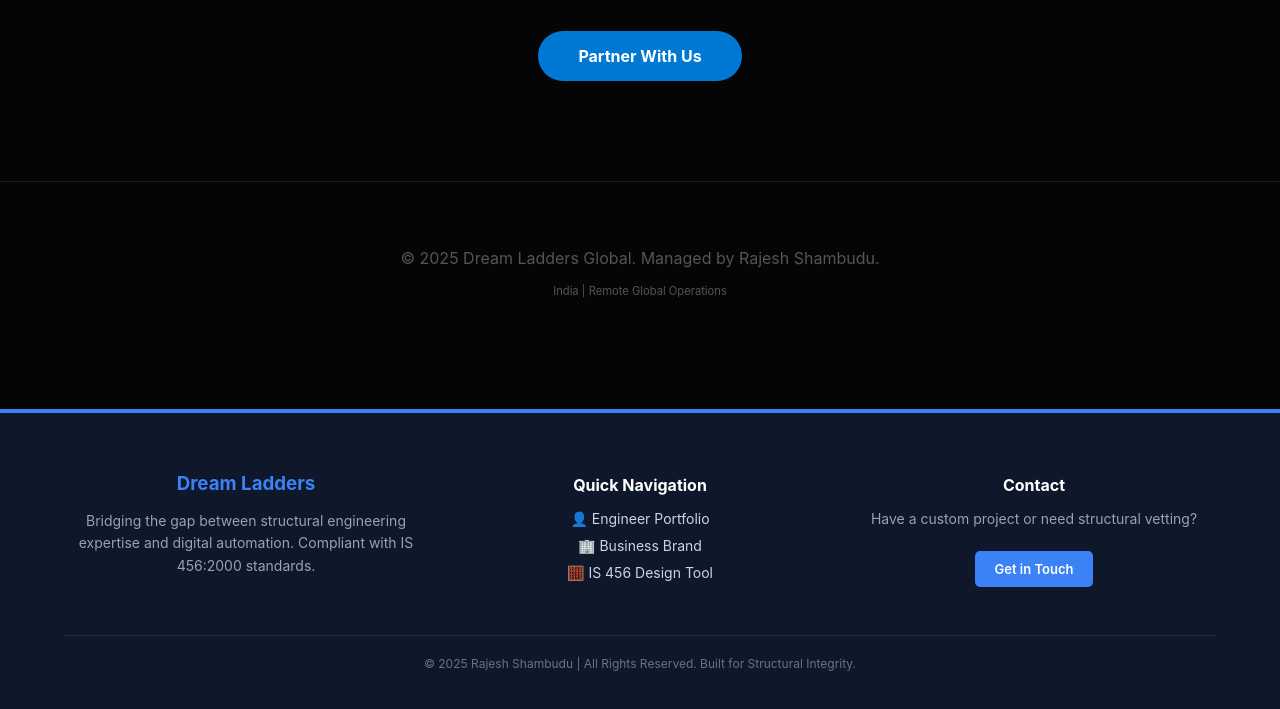
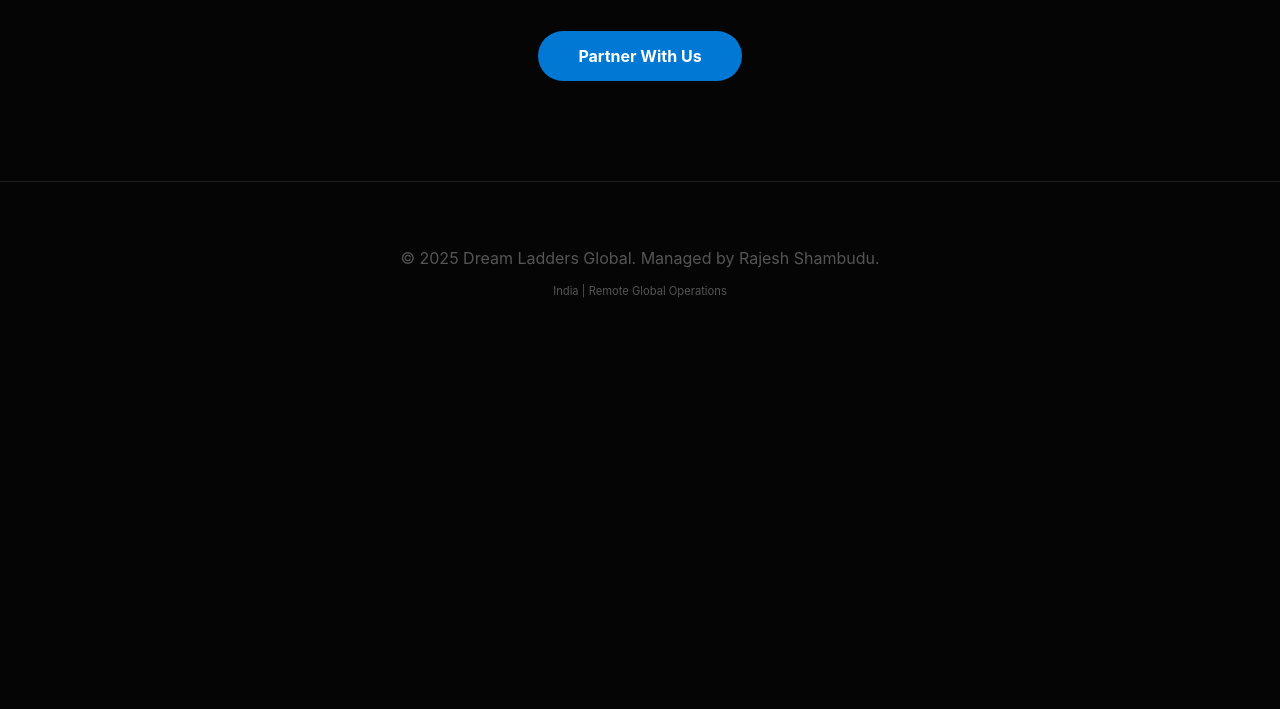
Before and after one commit to rajeshshambudu/DREAM-LADDERS, a plain HTML site: page index.html in a window 1280 px wide. Shown: the part 2491-3200 px from the top of the page. After the commit the page ends 2850 px from the top, so only its background shows below. Drawn offline with Linux system fonts and the light colour scheme.

Commit message:
Update index.html

```diff
--- a/index.html
+++ b/index.html
@@ -197,42 +197,6 @@
     </footer>
 
 
-<footer class="unified-footer no-print" style="margin-top: 50px; padding: 40px 5%; background: #0f172a; color: white; border-top: 4px solid #3b82f6; font-family: 'Inter', sans-serif;">
-    <div style="max-width: 1200px; margin: 0 auto; display: grid; grid-template-columns: repeat(auto-fit, minmax(250px, 1fr)); gap: 30px;">
-
-        <div>
-            <h3 style="color: #3b82f6; margin-bottom: 15px;">Dream Ladders</h3>
-            <p style="font-size: 14px; line-height: 1.6; color: #94a3b8;">
-                Bridging the gap between structural engineering expertise and digital automation.
-                Compliant with IS 456:2000 standards.
-            </p>
-        </div>
-
-        <div>
-            <h4 style="margin-bottom: 15px; font-size: 16px;">Quick Navigation</h4>
-            <ul style="list-style: none; padding: 0; font-size: 14px;">
-                <li style="margin-bottom: 10px;"><a href="https://rajeshshambudu.github.io/Portfolio/" style="color: #cbd5e0; text-decoration: none;">👤 Engineer Portfolio</a></li>
-                <li style="margin-bottom: 10px;"><a href="https://rajeshshambudu.github.io/DREAM-LADDERS/" style="color: #cbd5e0; text-decoration: none;">🏢 Business Brand</a></li>
-                <li style="margin-bottom: 10px;"><a href="https://rajeshshambudu.github.io/dreamladders/" style="color: #cbd5e0; text-decoration: none;">🧮 IS 456 Design Tool</a></li>
-            </ul>
-        </div>
-
-        <div>
-            <h4 style="margin-bottom: 15px; font-size: 16px;">Contact</h4>
-            <p style="font-size: 14px; color: #94a3b8;">Have a custom project or need structural vetting?</p>
-            <a href="https://rajeshshambudu.github.io/Portfolio/" style="display: inline-block; margin-top: 10px; padding: 10px 20px; background: #3b82f6; color: white; text-decoration: none; border-radius: 5px; font-weight: 600; font-size: 13px;">Get in Touch</a>
-        </div>
-    </div>
-
-    <div style="max-width: 1200px; margin: 40px auto 0; padding-top: 20px; border-top: 1px solid #1e293b; text-align: center; font-size: 12px; color: #64748b;">
-        © 2025 Rajesh Shambudu | All Rights Reserved. Built for Structural Integrity.
-    </div>
-</footer>
-
-<style>
-    .unified-footer a:hover { color: #3b82f6 !important; text-decoration: underline !important; transition: 0.3s; }
-    @media print { .unified-footer { display: none !important; } }
-</style>
 
 </body>
 </html>
```
